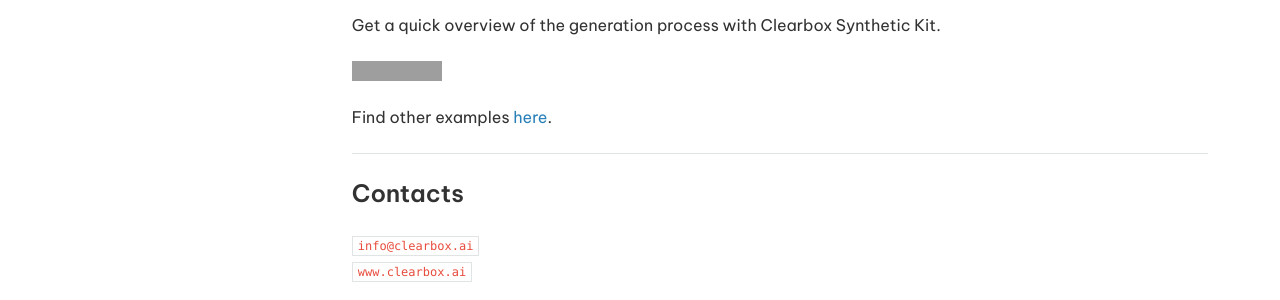
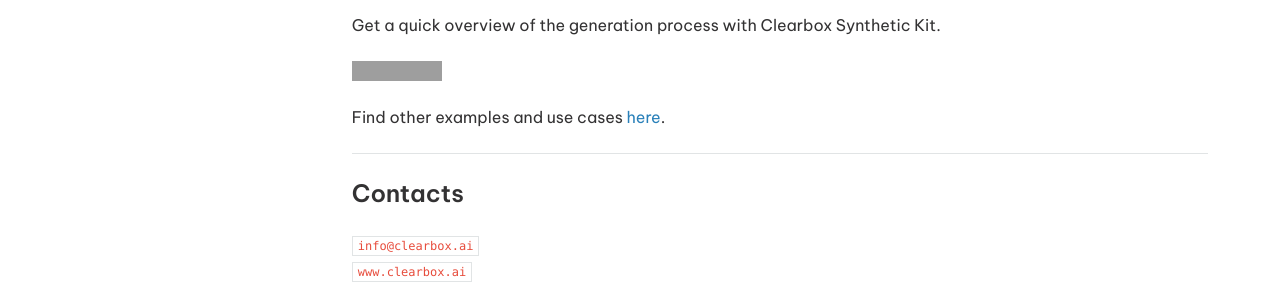
Before and after one commit to Clearbox-AI/clearbox-synthetic-kit, a Sphinx documentation site: the page built from docs/source/doc_2.md, in a window 1280 px wide and 900 px high, scrolled down 231 px. Shown: the part 424-724 px from the top of the window. Built offline with Sphinx 7.4.7 and the Read the Docs theme 3.1.0, drawn with Linux system fonts in a browser that asks for light colours; grey boxes are pictures that could not be loaded.

Commit message:
updated link to tutorials

```diff
--- a/docs/source/doc_2.md
+++ b/docs/source/doc_2.md
@@ -20,11 +20,11 @@
 ## Try it out
 Get a quick overview of the generation process with Clearbox Synthetic Kit.
 
-<a href="https://colab.research.google.com/github/Clearbox-AI/clearbox-synthetic-kit/blob/main/examples/tabular_data/tabular_generation.ipynb" target="_blank">
+<a href="https://colab.research.google.com/github/Clearbox-AI/clearbox-synthetic-kit/blob/main/tutorials/tabular_data/1_tabular_generation.ipynb" target="_blank">
     <img src="https://colab.research.google.com/assets/colab-badge.svg" alt="Open In Colab">
 </a>
 
-Find other examples [here](https://github.com/Clearbox-AI/clearbox-synthetic-kit/tree/main/examples).
+Find other examples and use cases [here](https://github.com/Clearbox-AI/clearbox-synthetic-kit/tree/main/tutorials).
 
 ---
 
```
